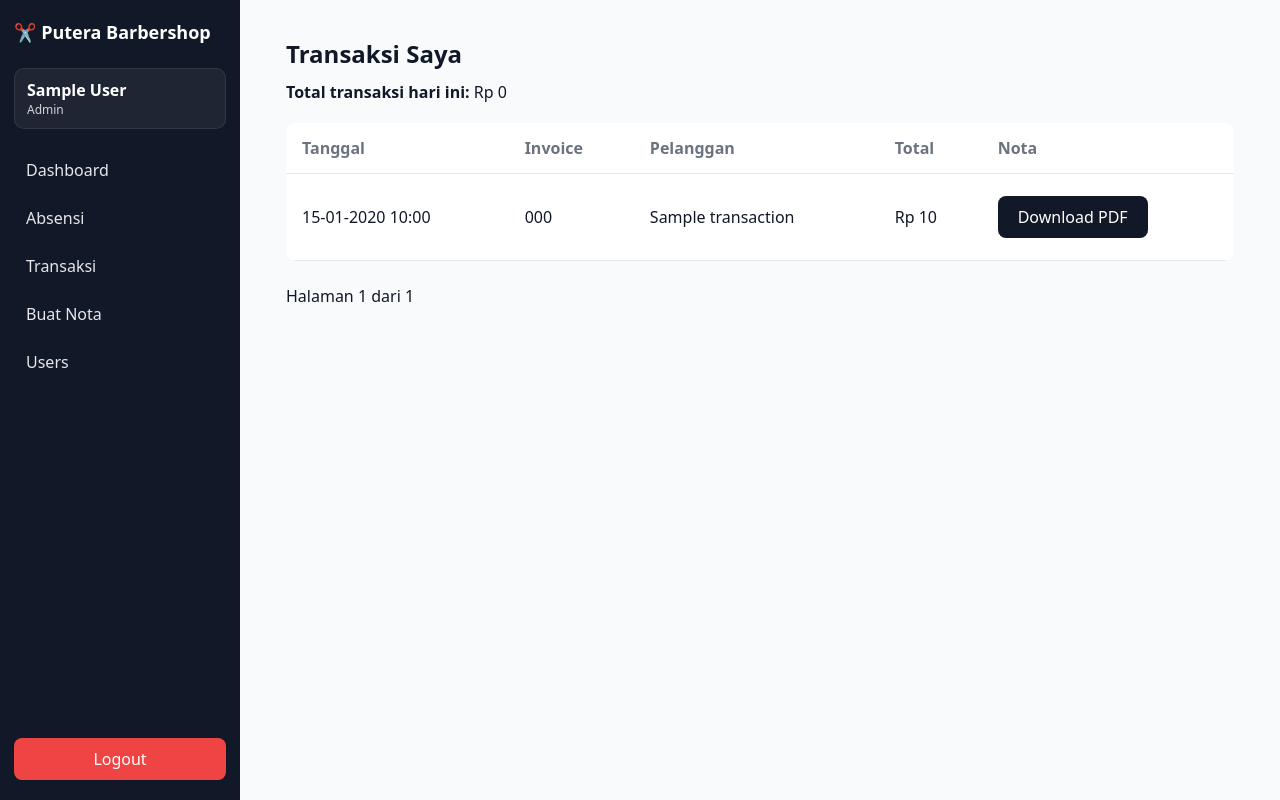
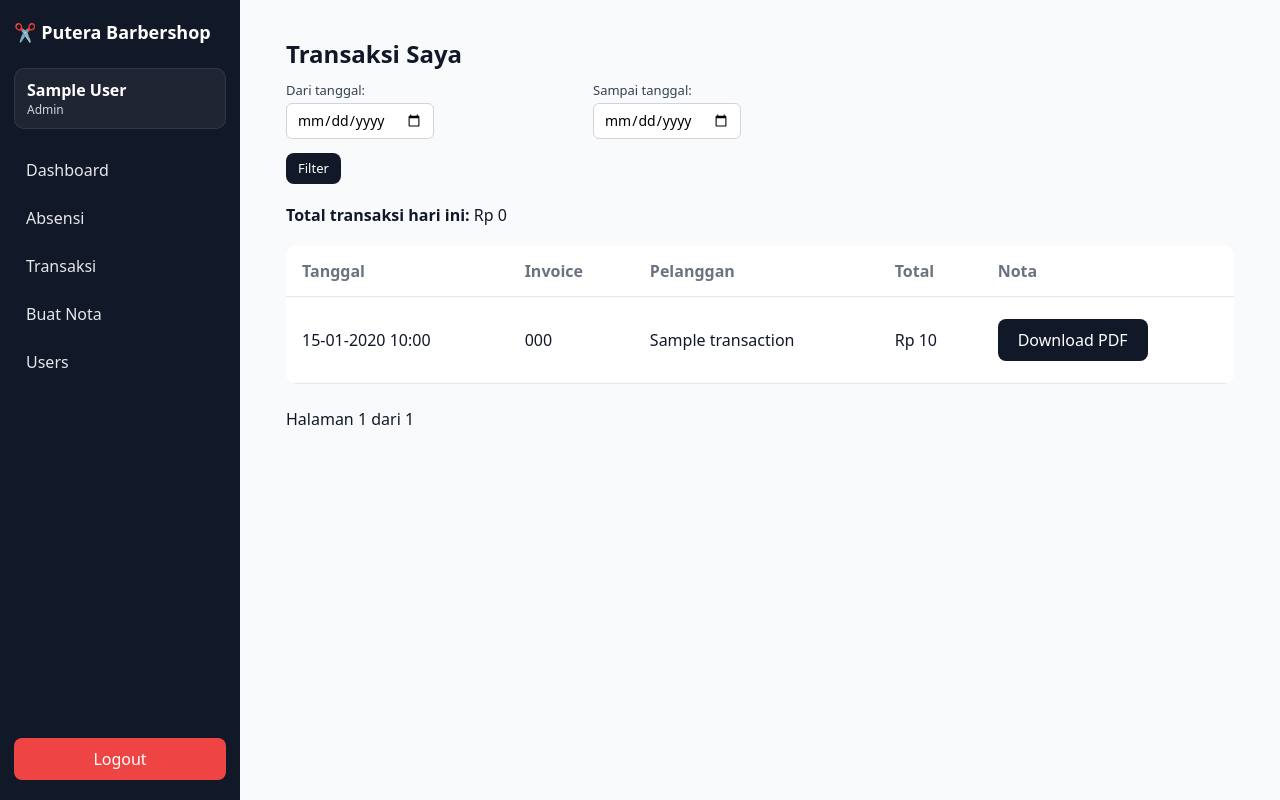
Before and after one commit to fkennyp/kapster-absen, a Flask app: page /my-transactions/ in a window 1280 px wide. Run offline with Flask 3, Linux system fonts and the light colour scheme; a user stored in the database is signed in; tables that the repository leaves empty hold one stand-in row (values such as "Sample post").

Commit message:
feat: Add date filter & improve styling on the kapster transaction page
Added flexible date filter to "My Transactions" (kapster)
Centralized filter form styling in forms.css
Adjusted spacing for filter buttons and other elements for a cleaner look

```diff
--- a/static/css/forms.css
+++ b/static/css/forms.css
@@ -1,7 +1,8 @@
 /* ===== FORM STYLES ===== */
 
 /* Inputs & Selects */
-input, select {
+input,
+select {
   font: inherit;
   padding: 10px 12px;
   background: #fff;
@@ -44,7 +45,8 @@ input, select {
   grid-template-columns: repeat(auto-fit, minmax(220px, 1fr));
   gap: 14px;
   align-items: end;
-  max-width: 600px; /* biar gak terlalu lebar */
+  max-width: 600px;
+  /* biar gak terlalu lebar */
 }
 
 /* Input field */
@@ -68,12 +70,15 @@ input, select {
 }
 
 /* Tombol turun ke baris bawah */
-.filter-form > div:last-child {
-  grid-column: 1 / -1;      /* span full row */
+.filter-form>div:last-child {
+  grid-column: 1 / -1;
+  /* span full row */
   display: flex;
   gap: 10px;
   justify-content: flex-start;
-  flex-wrap: wrap;          /* responsif di layar kecil */
+  flex-wrap: wrap;
+  /* responsif di layar kecil */
+  margin-bottom: 1.2em;
 }
 
 /* Styling tombol di filter */
--- a/templates/user_transactions.html
+++ b/templates/user_transactions.html
@@ -1,6 +1,22 @@
 {% extends 'base.html' %}
 {% block content %}
 <h2>Transaksi Saya</h2>
+<form method="get" class="filter-form">
+    <div class="filter-group">
+        <label for="start_date">Dari tanggal:</label>
+        <input type="date" id="start_date" name="start_date" value="{{ start_date or '' }}">
+    </div>
+    <div class="filter-group">
+        <label for="end_date">Sampai tanggal:</label>
+        <input type="date" id="end_date" name="end_date" value="{{ end_date or '' }}">
+    </div>
+    <div>
+        <button type="submit" class="btn btn-primary">Filter</button>
+        {% if start_date or end_date %}
+        <a href="{{ url_for('user_transactions.my_transactions') }}" class="btn btn-secondary">Reset</a>
+        {% endif %}
+    </div>
+</form>
 <div style="margin-bottom:1em;">
     <strong>Total transaksi hari ini:</strong> Rp {{ "{:,}".format(total_today) }}
 </div>
@@ -15,28 +31,33 @@
         </tr>
     </thead>
     <tbody>
-    {% for tx in txs %}
+        {% for tx in txs %}
         <tr>
             <td>{{ tx.created_at.strftime('%d-%m-%Y %H:%M') }}</td>
             <td>{{ tx.invoice_code }}</td>
             <td>{{ tx.customer_name }}</td>
             <td>Rp {{ "{:,}".format(tx.total) }}</td>
             <td>
-                <a href="{{ url_for('sales.receipt_pdf', tx_id=tx.id) }}" target="_blank" class="btn btn-sm btn-primary">Download PDF</a>
+                <a href="{{ url_for('sales.receipt_pdf', tx_id=tx.id) }}" target="_blank"
+                    class="btn btn-sm btn-primary">Download PDF</a>
             </td>
         </tr>
-    {% else %}
-        <tr><td colspan="5">Belum ada transaksi.</td></tr>
-    {% endfor %}
+        {% else %}
+        <tr>
+            <td colspan="5">Belum ada transaksi.</td>
+        </tr>
+        {% endfor %}
     </tbody>
 </table>
 <div>
     {% if pagination.has_prev %}
-        <a href="?page={{ pagination.prev_num }}">Sebelumnya</a>
+    <a
+        href="?page={{ pagination.prev_num }}{% if start_date %}&start_date={{ start_date }}{% endif %}{% if end_date %}&end_date={{ end_date }}{% endif %}">Sebelumnya</a>
     {% endif %}
     Halaman {{ pagination.page }} dari {{ pagination.pages }}
     {% if pagination.has_next %}
-        <a href="?page={{ pagination.next_num }}">Berikutnya</a>
+    <a
+        href="?page={{ pagination.next_num }}{% if start_date %}&start_date={{ start_date }}{% endif %}{% if end_date %}&end_date={{ end_date }}{% endif %}">Berikutnya</a>
     {% endif %}
 </div>
 {% endblock %}
--- a/user_transactions.py
+++ b/user_transactions.py
@@ -10,16 +10,34 @@ def my_transactions():
     # Hanya tampilkan transaksi milik user yang sedang login
     page = request.args.get('page', 1, type=int)
     per_page = 20
+    start_date = request.args.get('start_date')
+    end_date = request.args.get('end_date')
+    from datetime import datetime
+    from zoneinfo import ZoneInfo
+    import os
+    TZ = ZoneInfo(os.getenv("TIMEZONE", "Asia/Jakarta"))
+
     query = Transaction.query.filter(Transaction.user_id == current_user.id)
+    if start_date:
+        try:
+            start_dt = datetime.strptime(start_date, "%Y-%m-%d")
+            query = query.filter(Transaction.created_at >= start_dt)
+        except Exception:
+            pass
+    if end_date:
+        try:
+            end_dt = datetime.strptime(end_date, "%Y-%m-%d")
+            # Tambahkan 1 hari agar end_date inklusif
+            from datetime import timedelta
+            end_dt = end_dt + timedelta(days=1)
+            query = query.filter(Transaction.created_at < end_dt)
+        except Exception:
+            pass
     query = query.order_by(Transaction.created_at.desc())
     pagination = query.paginate(page=page, per_page=per_page, error_out=False)
     txs = pagination.items
 
-    # Hitung total transaksi hari ini
-    from datetime import datetime
-    from zoneinfo import ZoneInfo
-    import os
-    TZ = ZoneInfo(os.getenv("TIMEZONE", "Asia/Jakarta"))
+    # Hitung total transaksi hari ini (tidak terfilter)
     today = datetime.now(TZ).date()
     total_today = (
         Transaction.query
@@ -29,4 +47,4 @@ def my_transactions():
         .with_entities(db.func.sum(Transaction.total)).scalar() or 0
     )
 
-    return render_template('user_transactions.html', txs=txs, pagination=pagination, total_today=total_today)
+    return render_template('user_transactions.html', txs=txs, pagination=pagination, total_today=total_today, start_date=start_date, end_date=end_date)
```
